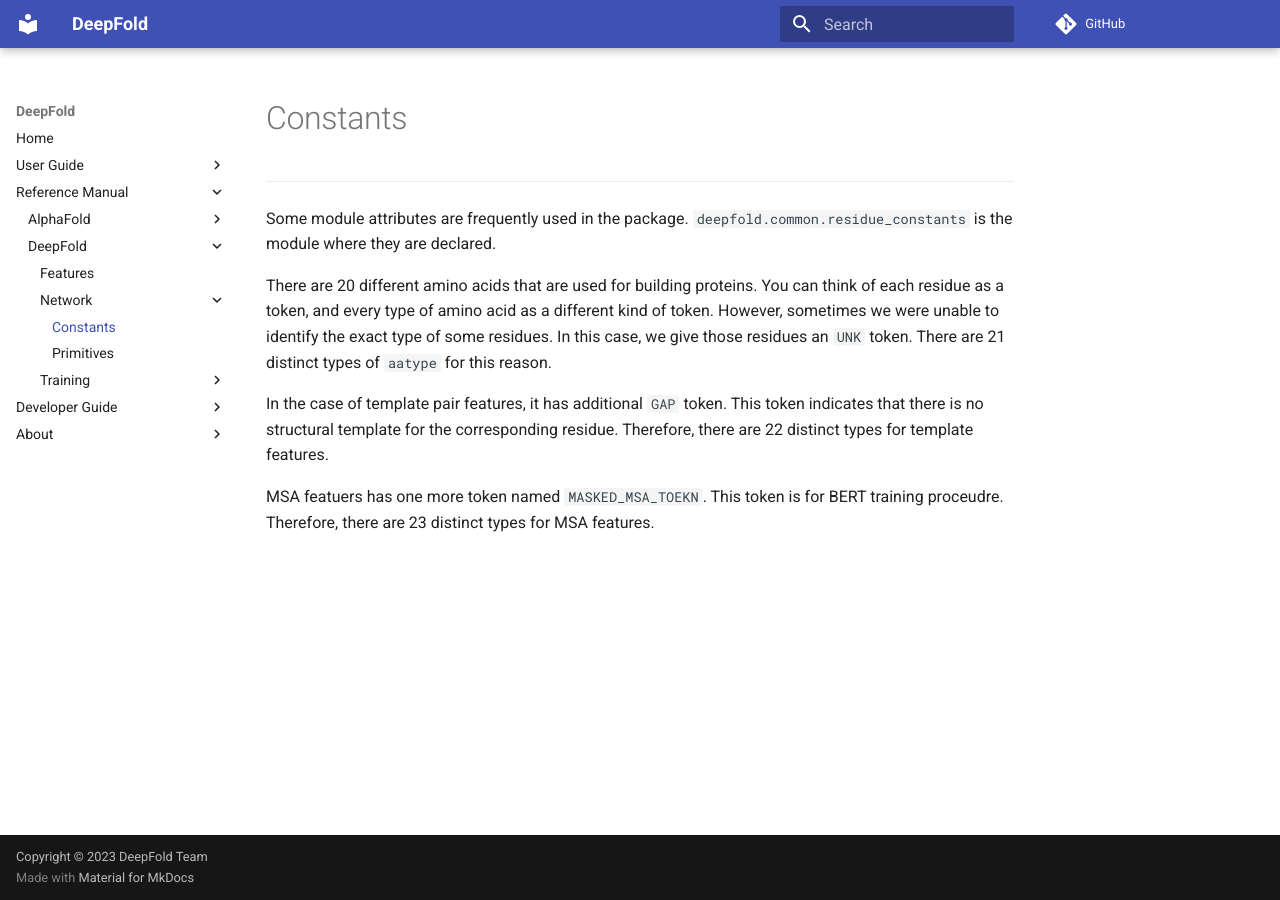
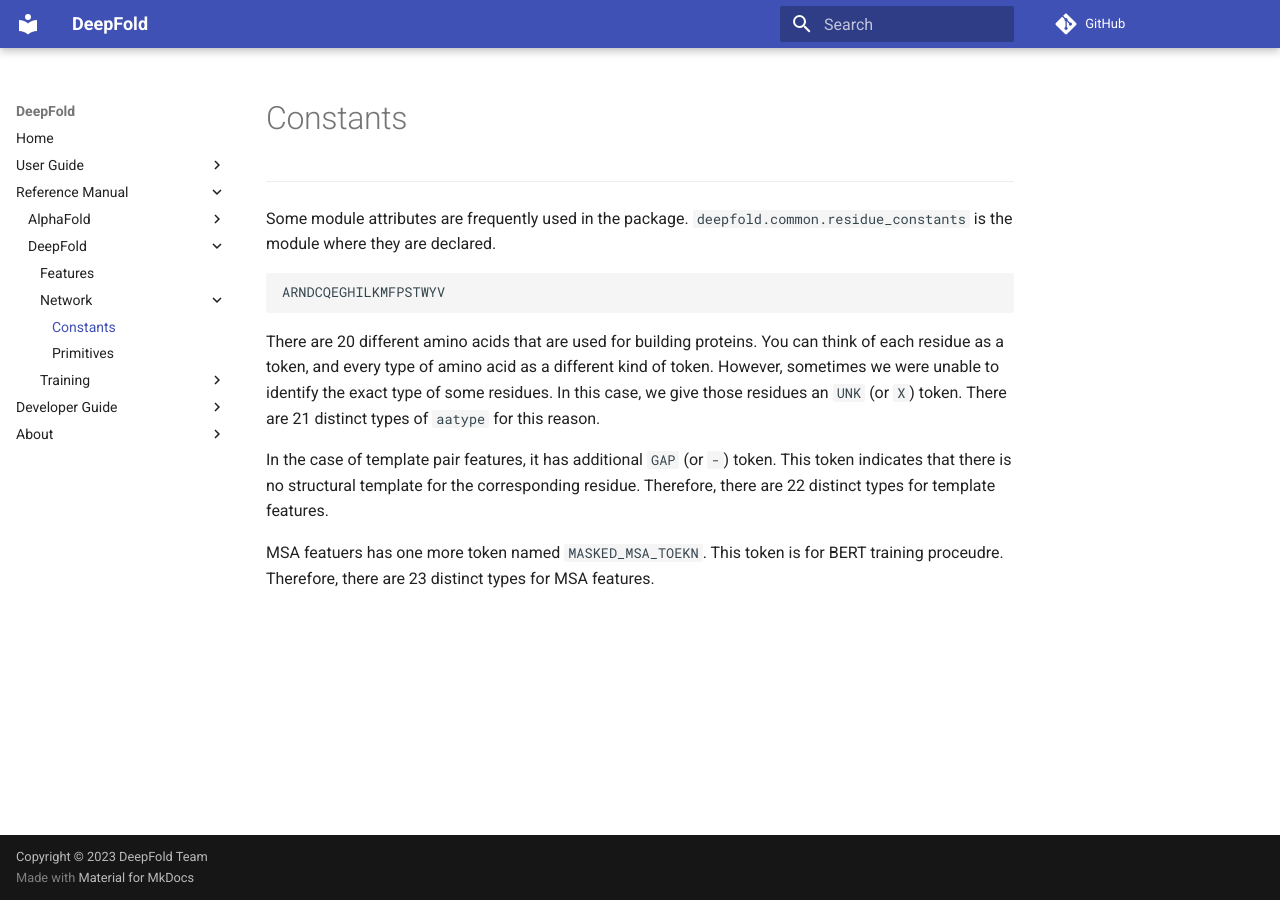
Before and after one commit to iitp-ppi/DeepFoldPublic, an MkDocs documentation site: the page built from docs/reference-manual/deepfold/constants.md, in a window 1280 px wide. Built offline with MkDocs 1.6.1 and Material for MkDocs 9.7.7, drawn with Linux system fonts in a browser that asks for light colours; comment, search, counter and statistics services are not loaded.

Commit message:
Update docs

````diff
--- a/docs/reference-manual/deepfold/constants.md
+++ b/docs/reference-manual/deepfold/constants.md
@@ -5,13 +5,17 @@
 Some module attributes are frequently used in the package.
 `deepfold.common.residue_constants` is the module where they are declared.
 
+```
+ARNDCQEGHILKMFPSTWYV
+```
+
 There are 20 different amino acids that are used for building proteins.
 You can think of each residue as a token, and every type of amino acid as a different kind of token.
 However, sometimes we were unable to identify the exact type of some residues.
-In this case, we give those residues an `UNK` token.
+In this case, we give those residues an `UNK` (or `X`) token.
 There are 21 distinct types of `aatype` for this reason.
 
-In the case of template pair features, it has additional `GAP` token.
+In the case of template pair features, it has additional `GAP` (or `-`) token.
 This token indicates that there is no structural template for the corresponding residue.
 Therefore, there are 22 distinct types for template features.
 
````
